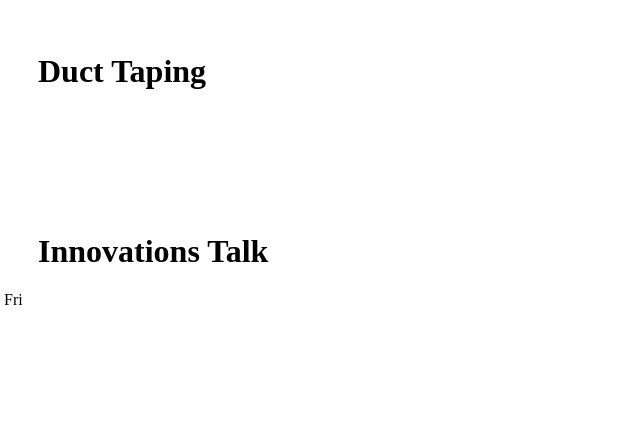
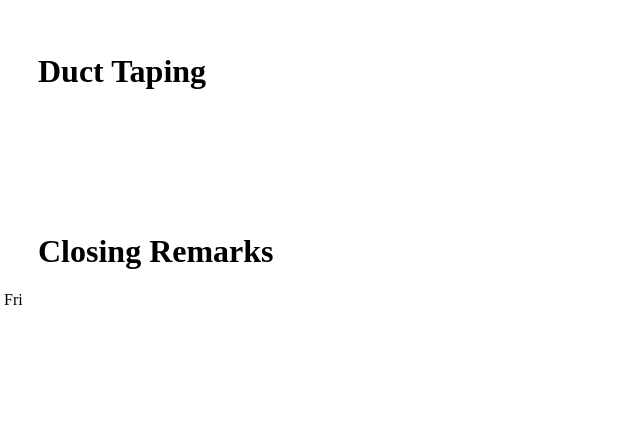
Before and after one commit to rjsheperd/E_Week, a Rails app: template app/views/layouts/_header.html.erb in a window 1280 px wide. Shown: the part 1700-2147 px from the top of the page, without its empty margins (0-640 px from the left). Run offline with Rails 7, Linux system fonts and the light colour scheme; the template is opened without the code that fills it, so the values that code supplies are empty; some libraries are stand-ins or nearby versions; some web fonts are replaced.

Commit message:
closing remarks calendar/banner update

```diff
--- a/app/views/layouts/_header.html.erb
+++ b/app/views/layouts/_header.html.erb
@@ -19,7 +19,7 @@ function load(obj) {
     var activity = "<h4>- - ";
     if (text === "speaker") {
         text = "Speaker";
-        activity += "Dean Drako Kickoff<br>&nbsp  - - Innovations in Engineering";
+        activity += "Dean Drako Kickoff<br>&nbsp  - - Closing Remarks";
     } else if (text === "outreach") {
         text = "Outreach";
         activity += "Engineering for Kids";
@@ -57,7 +57,7 @@ function load(obj) {
     </ul>
     <ul style="margin-left:-56px">&nbspThurs
         <h1 style="padding-top:115px;padding-left:46px;">Duct Taping</h1>
-        <h1 style="padding-top:121px;padding-left:46px;">Innovations Talk</h1>
+        <h1 style="padding-top:121px;padding-left:46px;">Closing Remarks</h1>
     </ul>
     <ul style="margin-left:-48px;">&nbspFri
         <h1 style="padding-top:115px;padding-left:8px;">Carnival</h1>
```
